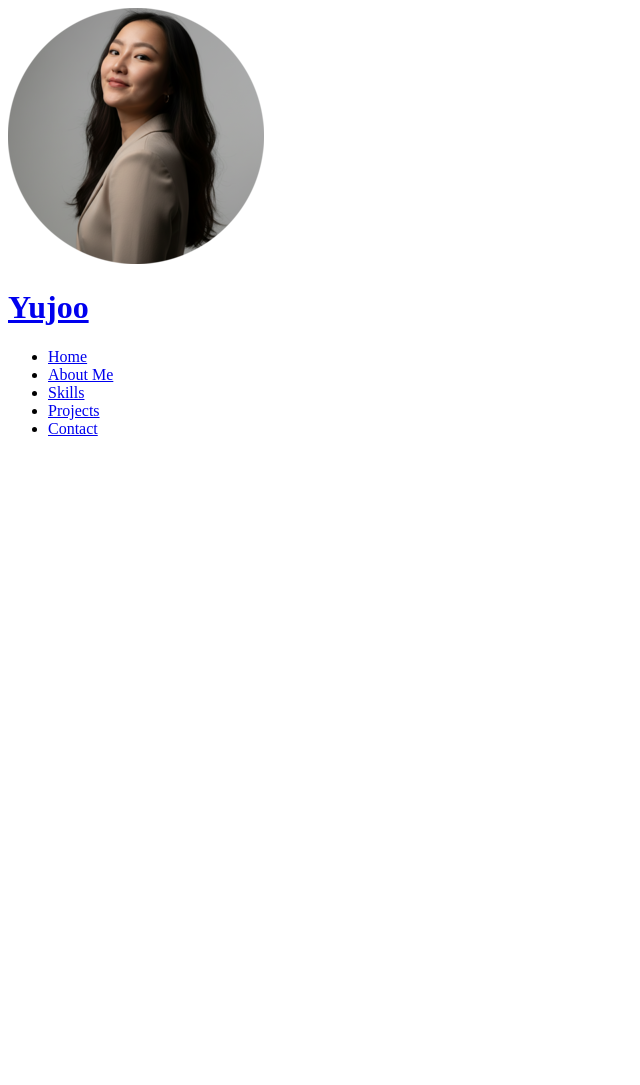
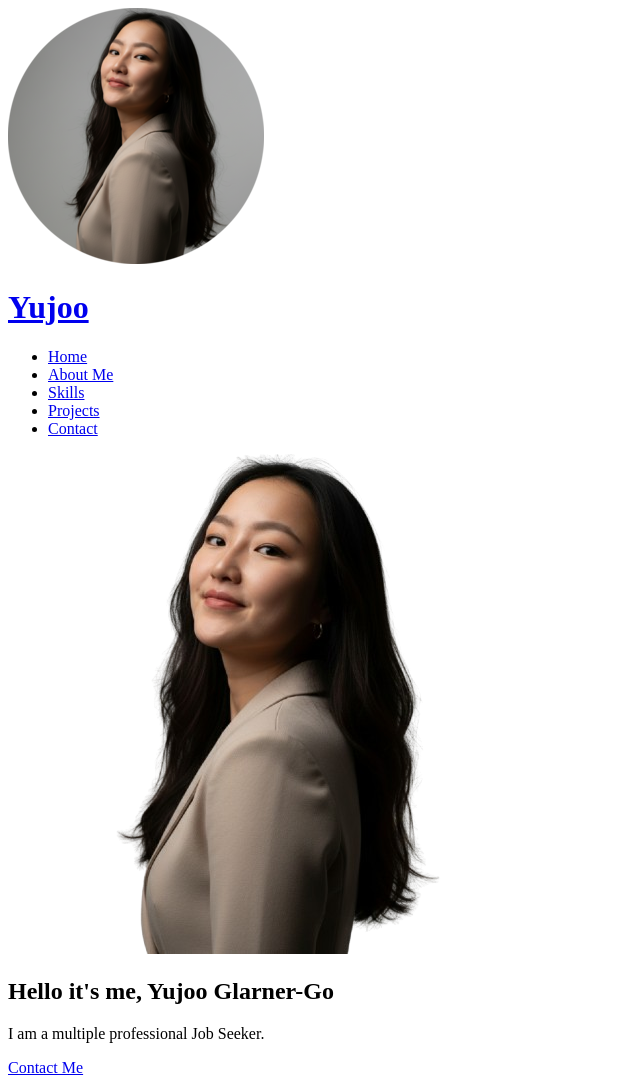
Before and after one commit to uzoogogo/portfolio, a plain HTML site: page index.html in a window 1280 px wide. Shown: the whole page, without its empty margins (0-640 px from the left). Before the commit the page ends 800 px from the top, so only its background shows below. Drawn offline with Linux system fonts and the light colour scheme.

Commit message:
HTML-AboutMe

```diff
--- a/index.html
+++ b/index.html
@@ -46,6 +46,10 @@
     <main>
         <!-- Home -->
         <section id="home"></section>
+        <img src="images/profile.png" alt="Profile"/>
+        <h2> Hello it&#39;s me, Yujoo Glarner&#45;Go </h2>
+        <p> I am a multiple professional Job Seeker. </p>
+        <a href="#aboutMe" class="btn">Contact Me </a>
         <!-- About Me -->
         <section id="aboutMe"></section>
         <!-- Skills -->
```
Also changed, not shown: Images/favicon_Portfolio.ico (deleted), Images/profile.png (added).
